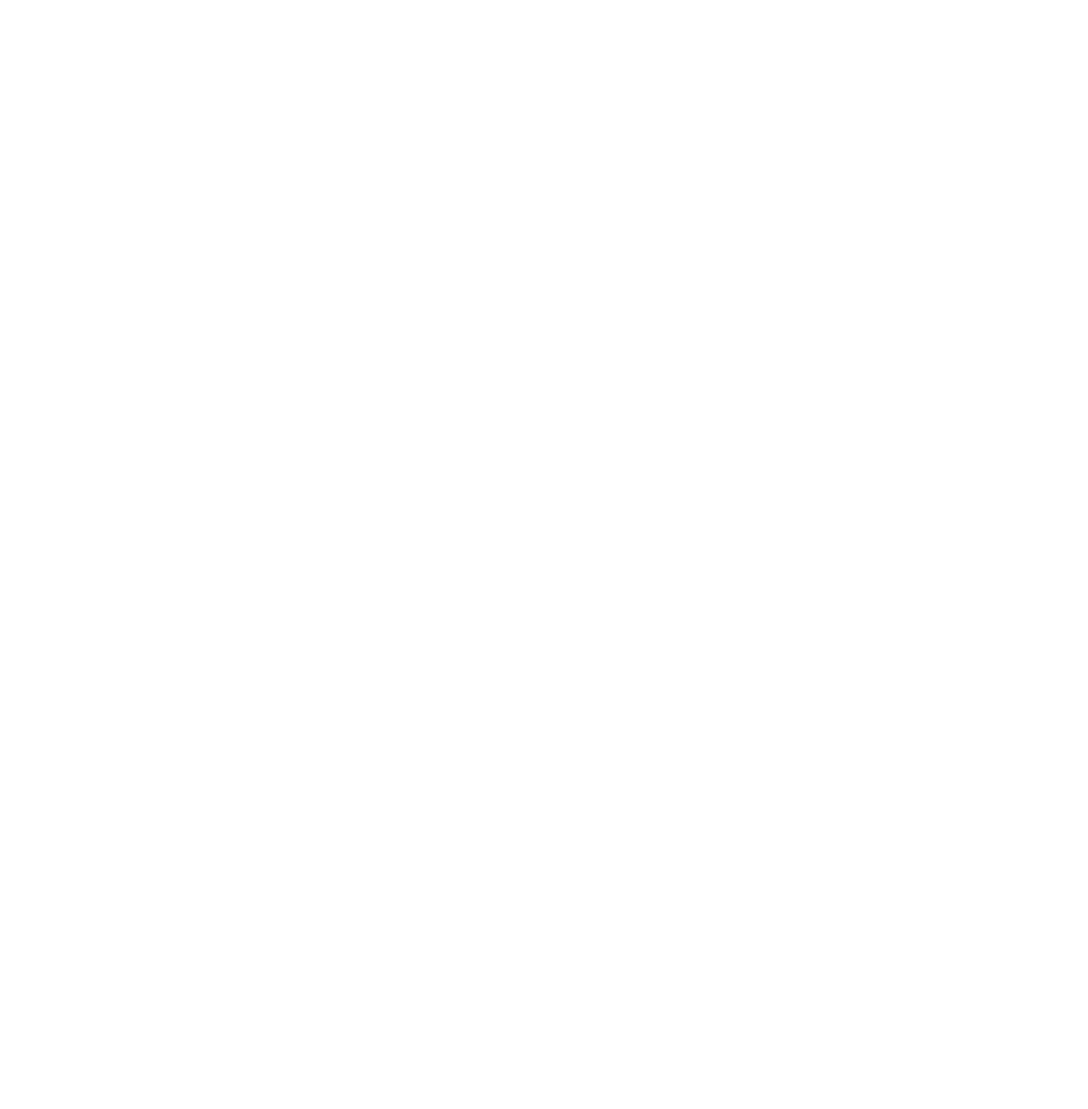
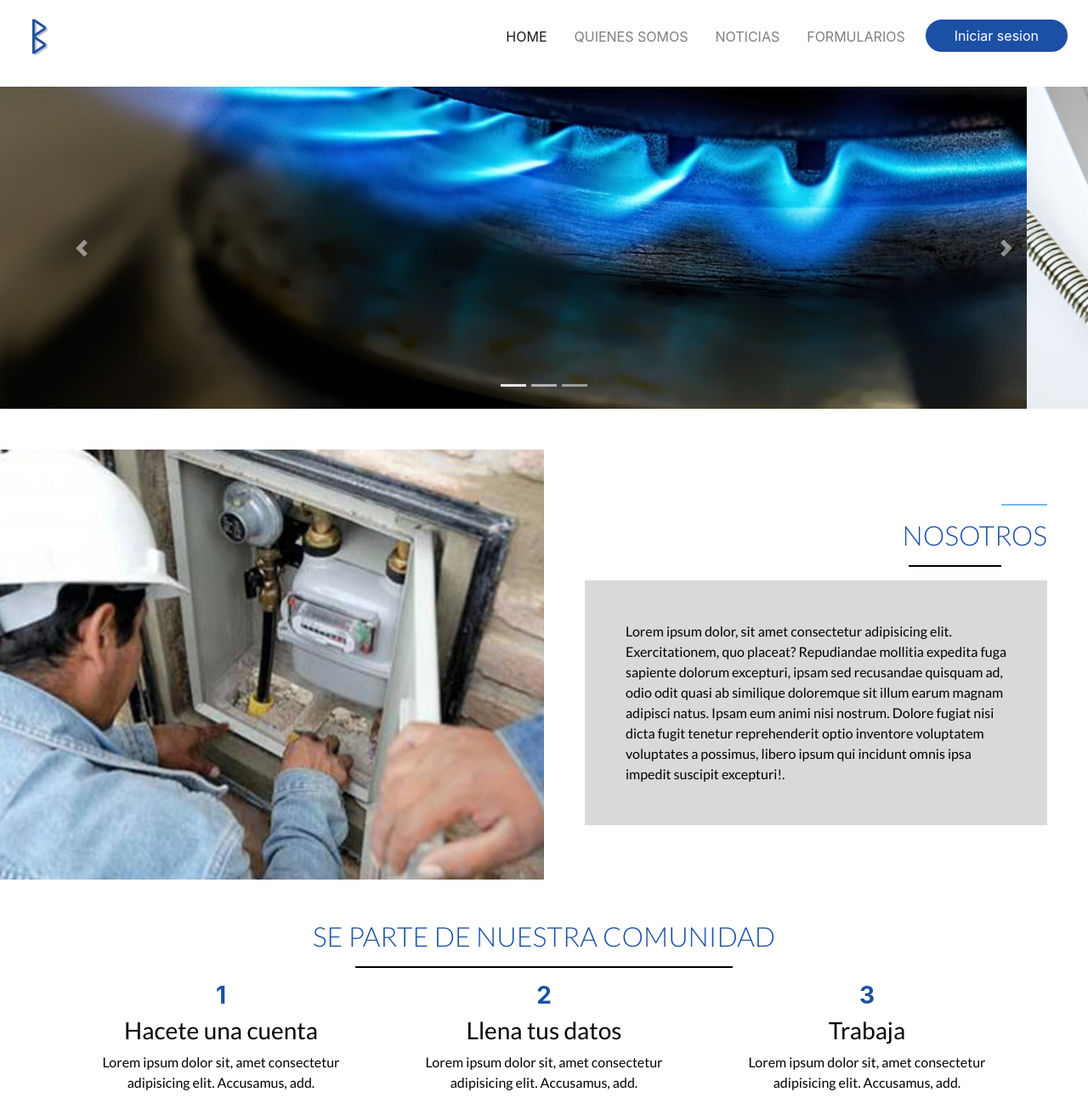
Before and after one commit to mati-romero/busco, a plain HTML site: page index.html in a window 1280 px wide. Shown: the whole page at 85% size. Before the commit the page ends 800 px from the top, so only its background shows below. Drawn offline with Linux system fonts and the light colour scheme.

Commit message:
Implementacion de navegador, banner y otras secciones

```diff
--- /dev/null
+++ b/css/estilos.css
@@ -0,0 +1,83 @@
+/*
+    Azul: 1C50A5 / 287DC7
+    Celeste: 7DC0FB
+    Gris; D9D9D9
+*/
+
+/* General */
+
+p {
+    font-family: 'Lato', sans-serif;
+    font-weight: 400;
+    color: black;
+}
+
+.text-azul {
+    color: #1C50A5;
+}
+
+.sub-titulo {
+    text-transform: uppercase;
+    color: #1C50A5;
+    font-family: 'Lato', sans-serif;
+    font-weight: 300;
+}
+
+.sub-titulo-negrita {
+    font-family: 'Lato', sans-serif;
+    font-weight: 400;
+    color: black;
+}
+
+/* Background */
+
+.bg-gris {
+    background-color: #D9D9D9;
+}
+
+/* Decoradores */
+
+.d1 {
+    height: 0.5px;
+    margin-left: 90%;
+    background-color: #7DC0FB;
+  }
+
+.d2 {
+    height: 0.5px;
+    margin-left: 70%;
+    margin-right: 10%;
+    background-color: black;
+}
+
+.d3 {
+    height: 0.5px;
+    width: 40%;
+    background-color: black;
+  }
+
+/* Botones */
+.btn-azul {
+    background-color: #1C50A5;
+    color: #FFF;
+    border-radius: 60px;
+    padding: 0.3rem 2rem;
+    border: 2px solid #1C50A5;
+    cursor: pointer;
+    transition: background-color 0.7s ease;
+}
+
+.btn-azul:hover {
+    background-color: #FFF;
+    color: #1C50A5;
+    border: 2px solid #1C50A5;
+}
+
+/* Nosotros */
+
+.nosotros-img {
+    background-image: url("../img/nosImg.jpeg");
+    background-repeat: no-repeat;
+    background-position: center;
+    background-size: cover;
+}
--- a/index.html
+++ b/index.html
@@ -1,17 +1,126 @@
 <!DOCTYPE html>
 <html lang="en">
+
 <head>
     <meta charset="UTF-8">
     <meta http-equiv="X-UA-Compatible" content="IE=edge">
     <meta name="viewport" content="width=device-width, initial-scale=1.0">
     <title>Buscos</title>
+    <link rel="preconnect" href="https://fonts.googleapis.com"><link rel="preconnect" href="https://fonts.gstatic.com" crossorigin>
+    <link href="https://fonts.googleapis.com/css2?family=Lato:wght@300;400&display=swap" rel="stylesheet">
     <link rel="stylesheet" type="text/css" href="fontawesome/css/all.min.css">
-	<link rel="stylesheet" type="text/css" href="css/bootstrap.min.css">
+    <link rel="stylesheet" type="text/css" href="css/bootstrap.min.css">
+    <link rel="stylesheet" type="text/css" href="css/estilos.css">
+    <link rel="shortcut icon" type="image/x-icon" href="img/logo.png">
 </head>
+
 <body>
+    <nav class="navbar navbar-expand-lg navbar-light bg-white">
+        <a class="navbar-brand" href="#"><img style="width: 60px;" src="img/logo.png" alt=""></a>
+        <button class="navbar-toggler" type="button" data-toggle="collapse" data-target="#navbarSupportedContent"
+            aria-controls="navbarSupportedContent" aria-expanded="false" aria-label="Toggle navigation">
+            <span class="navbar-toggler-icon"></span>
+        </button>
+
+        <div class="collapse navbar-collapse" id="navbarSupportedContent">
+            <ul class="navbar-nav ml-auto">
+                <li class="nav-item active mx-2">
+                    <a class="nav-link text-uppercase" href="#">Home</a>
+                </li>
+                <li class="nav-item mx-2">
+                    <a class="nav-link text-uppercase" href="#Nosotros">Quienes somos</a>
+                </li>
+                <li class="nav-item mx-2">
+                    <a class="nav-link text-uppercase" href="#">Noticias</a>
+                </li>
+                <li class="nav-item mx-2">
+                    <a class="nav-link text-uppercase" href="#">Formularios</a>
+                </li>
+                <li class="nav-item mx-2">
+                    <button class="btn-azul">Iniciar sesion</button>
+                </li>
+            </ul>
+        </div>
+    </nav>
+
+    <section class="w-100 mt-3 d-none d-xl-block">
+        <div id="carouselExampleIndicators" class="carousel slide" data-ride="carousel">
+            <ol class="carousel-indicators">
+                <li data-target="#carouselExampleIndicators" data-slide-to="0" class="active"></li>
+                <li data-target="#carouselExampleIndicators" data-slide-to="1"></li>
+                <li data-target="#carouselExampleIndicators" data-slide-to="2"></li>
+            </ol>
+            <div class="carousel-inner">
+                <div class="carousel-item active">
+                    <img class="d-block w-100" src="img/07_000.png" alt="First slide">
+                </div>
+                <div class="carousel-item">
+                    <img class="d-block w-100" src="img/07_002.png" alt="Second slide">
+                </div>
+                <div class="carousel-item">
+                    <img class="d-block w-100" src="img/07_003.png" alt="Third slide">
+                </div>
+            </div>
+            <a class="carousel-control-prev" href="#carouselExampleIndicators" role="button" data-slide="prev">
+                <span class="carousel-control-prev-icon" aria-hidden="true"></span>
+                <span class="sr-only">Previous</span>
+            </a>
+            <a class="carousel-control-next" href="#carouselExampleIndicators" role="button" data-slide="next">
+                <span class="carousel-control-next-icon" aria-hidden="true"></span>
+                <span class="sr-only">Next</span>
+            </a>
+        </div>
+    </section>
+
+    <section class="container-fuid my-5" id="Nosotros">
+        <div class="row p-0 m-0">
+            <div class="d-none d-xl-block col-6 nosotros-img"></div>
+
+            <div class="col-12 col-xl-6 p-5">
+
+                <hr class="d1">
+                <h2 class="sub-titulo text-right">Nosotros</h2>
+                <hr class="d2">
+
+                <p class="bg-gris p-5">
+                    Lorem ipsum dolor, sit amet consectetur adipisicing elit. Exercitationem, quo placeat? Repudiandae
+                    mollitia expedita fuga sapiente dolorum excepturi, ipsam sed recusandae quisquam ad, odio odit quasi
+                    ab similique doloremque sit illum earum magnam adipisci natus. Ipsam eum animi nisi nostrum. Dolore
+                    fugiat nisi dicta fugit tenetur reprehenderit optio inventore voluptatem voluptates a possimus,
+                    libero ipsum qui incidunt omnis ipsa impedit suscipit excepturi!.
+                </p>
+            </div>
+        </div>
+    </section>
+
+    <section class="container my-5">
+        <h2 class="sub-titulo text-center">Se parte de nuestra comunidad</h2>
+        <hr class="d3">
+
+        <div class="row">
+            <div class="col-4 text-center">
+                <h3 class="text-azul"><strong>1</strong></h3>
+                <h3 class="sub-titulo-negrita">Hacete una cuenta</h3>
+                <p>Lorem ipsum dolor sit, amet consectetur adipisicing elit. Accusamus, add.</p>
+            </div>
+
+            <div class="col-4 text-center">
+                <h3 class="text-azul"><strong>2</strong></h3>
+                <h3 class="sub-titulo-negrita">Llena tus datos</h3>
+                <p>Lorem ipsum dolor sit, amet consectetur adipisicing elit. Accusamus, add.</p>
+            </div>
+
+            <div class="col-4 text-center">
+                <h3 class="text-azul"><strong>3</strong></h3>
+                <h3 class="sub-titulo-negrita">Trabaja</h3>
+                <p>Lorem ipsum dolor sit, amet consectetur adipisicing elit. Accusamus, add.</p>
+            </div>
+        </div>
+    </section>
 
     <script src="js/jquery.min.js"></script>
-	<script src="js/popper.min.js"></script>
-	<script src="js/bootstrap.min.js"></script>
+    <script src="js/popper.min.js"></script>
+    <script src="js/bootstrap.min.js"></script>
 </body>
+
 </html>
```
Also changed, not shown: img/000.jpg (renamed from img/flame-871136_960_720.jpg), img/001.jpg (renamed from img/flame-g458511e2b_1920.jpg), img/002.jpg (added), img/003.jpg (added), img/07_000.png (added), img/07_001.png (added), img/07_002.png (added), img/07_003.png (added), img/istockphoto-1421063061-612x612.jpg (deleted), img/logo.png (added), img/nosImg.jpeg (added).
